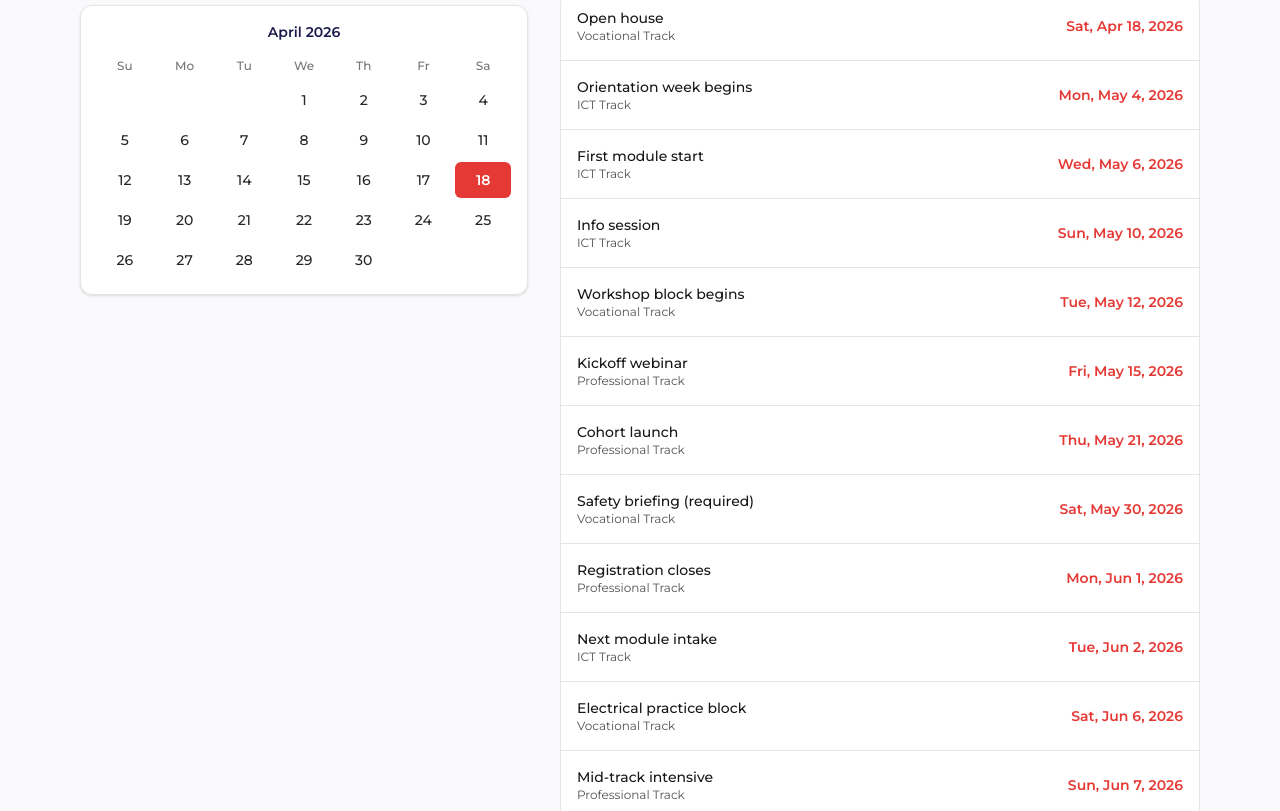
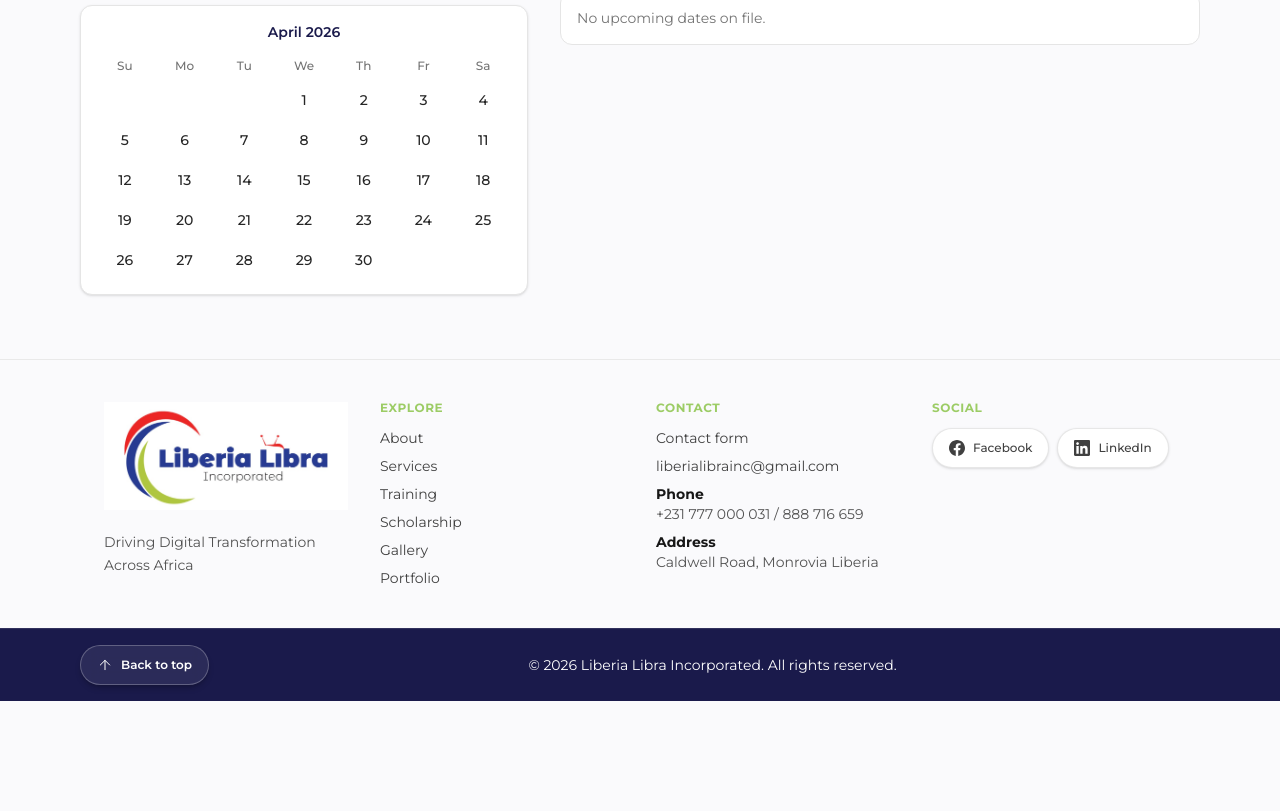
Before and after one commit to DanielAbaka/liberia-libra-web, a React (Vite) app: page /training in a window 1280 px wide. Shown: the part 1287-2098 px from the top of the page. After the commit the page ends 1988 px from the top, so only its background shows below. Built offline with nearby package versions, Linux system fonts and the light colour scheme.

Commit message:
adding training cost

```diff
--- a/src/components/SupportChatWidget.jsx
+++ b/src/components/SupportChatWidget.jsx
@@ -17,7 +17,7 @@ const FAQ = [
     id: "training",
     prompt: "Training programs?",
     reply:
-      "We offer ICT, Vocational, and Professional tracks with curriculum and key dates on the Training page.",
+      "We offer ICT, Vocational, and Professional tracks—see curriculum, cost, duration, and schedule on the Training page.",
     link: { to: "/training", label: "Open training" },
   },
   {
--- a/src/data/trainingPrograms.js
+++ b/src/data/trainingPrograms.js
@@ -9,9 +9,10 @@
  * @property {string} summary
  * @property {TrainingCoverImage} coverImage
  * @property {string[]} curriculum
- * @property {string} schedule
+ * @property {string} [schedule] Session-timing copy; shown under Duration and Schedule (and PDF) when no durationBlock.
  * @property {string} cost
  * @property {TrainingKeyDate[]} keyDates
+ * @property {{ headline: string, summary: string }} [durationBlock] When set, Duration and Schedule tab shows headline + summary instead of dated milestones.
  */
 
 /** @type {string[]} */
@@ -68,15 +69,18 @@ export const TRAINING_PROGRAMS = [
       "UI/UX Design & Product Design",
       "IT Project Management & Digital Transformation",
     ],
-    schedule:
-      "Runs as sequenced modules with evening lab blocks and project time; exact session pattern is confirmed at intake. Typical pace is several weeks per module with breaks between cohorts.",
-    cost: "Track fee quoted per intake; group, NGO, and installment options available—contact for the current schedule and pricing.",
-    keyDates: [
-      { label: "Info session", date: "2026-05-10" },
-      { label: "Orientation week begins", date: "2026-05-04" },
-      { label: "First module start", date: "2026-05-06" },
-      { label: "Next module intake", date: "2026-06-02" },
-    ],
+    cost: `Materials fees and any toolkit deposits are confirmed at enrollment; scholarships and sponsor placements may apply.
+
+Registrations: US$15.00
+Fees: Beginner = US$60/ Intermediate = US$75/ Advanced = US$90
+Open to beginners and professionals needing foundational or advanced skills.
+First Installment Payment: 50% of course fees to start`,
+    keyDates: [],
+    durationBlock: {
+      headline: "12 Weeks/24 Training Sessions",
+      summary:
+        "Intensive workshop blocks on Monday, Wednesday, and Friday / Tuesday and Thursday with afternoon sessions; Calendar aligns with tool and materials readiness—details at enrollment.",
+    },
   },
   {
     id: "vocational-track",
@@ -99,16 +103,18 @@ export const TRAINING_PROGRAMS = [
       "Shoe Making & Leather Works",
       "Soap Making & TieDie Making",
     ],
-    schedule:
-      "Intensive workshop blocks on fixed weekdays with morning sessions; electrical units include mandatory safety briefings before tool use. Calendar aligns with tool and materials readiness—details at enrollment.",
-    cost: "Materials fees and any toolkit deposits are confirmed at enrollment; scholarships and sponsor placements may apply.",
-    keyDates: [
-      { label: "Open house", date: "2026-04-18" },
-      { label: "Workshop block begins", date: "2026-05-12" },
-      { label: "Mid-track showcase", date: "2026-06-20" },
-      { label: "Safety briefing (required)", date: "2026-05-30" },
-      { label: "Electrical practice block", date: "2026-06-06" },
-    ],
+    cost: `Materials fees and any toolkit deposits are confirmed at enrollment; scholarships and sponsor placements may apply.
+
+Registrations: US$15.00
+Fees: US$100.00
+Open to beginners and professionals developing core foundational skills.
+First Installment Payment: 50% of course fees to start`,
+    keyDates: [],
+    durationBlock: {
+      headline: "24 Weeks/52 Training Sessions",
+      summary:
+        "Intensive workshop blocks on Monday, Wednesday, and Friday with afternoon sessions; mandatory safety briefings before tool use. Calendar aligns with tool and materials readiness—details at enrollment.",
+    },
   },
   {
     id: "professional-track",
@@ -133,17 +139,18 @@ export const TRAINING_PROGRAMS = [
       "Public Speaking & Presentation Skills",
       "Workplace Ethics & Professional Conduct",
     ],
-    schedule:
-      "Blended Saturdays and weekday evenings with discussion, cases, and short assignments between sessions. Hybrid options where noted in the intake letter.",
-    cost: "Per participant with team caps; in-house delivery for organizations optional. Alumni and partner pricing on request.",
-    keyDates: [
-      { label: "Kickoff webinar", date: "2026-05-15" },
-      { label: "Cohort launch", date: "2026-05-21" },
-      { label: "Registration closes", date: "2026-06-01" },
-      { label: "Mid-track intensive", date: "2026-06-07" },
-      { label: "Project presentations", date: "2026-06-25" },
-      { label: "Track completion", date: "2026-06-28" },
-    ],
+    cost: `Materials fees and any toolkit deposits are confirmed at enrollment; scholarships and sponsor placements may apply.
+
+Registrations: US$15.00
+Fees: US$100.00
+Open to beginners and professionals seeking professional skill development.
+First Installment Payment: 50% of course fees to start`,
+    keyDates: [],
+    durationBlock: {
+      headline: "12 Weeks/24 Training Sessions",
+      summary:
+        "Intensive workshop blocks on Tuesday and Thursday with afternoon sessions; Calendar aligns with tool and materials readiness—details at enrollment.",
+    },
   },
 ];
 
--- /dev/null
+++ b/src/lib/trainingCostBold.js
@@ -0,0 +1,47 @@
+/** Substrings to emphasize in training cost copy (modal + PDF). */
+const BOLD_COST_RE =
+  /(US\$15\.00|US\$100\.00|US\$60|US\$75|US\$90|50%)/g;
+
+/** Weekday blocks to emphasize in schedule / duration copy (modal + PDF). */
+const SCHEDULE_DAYS_RE =
+  /(Monday, Wednesday, and Friday|Tuesday and Thursday)/g;
+
+/**
+ * @param {string} str
+ * @param {RegExp} pattern
+ * @returns {{ bold: boolean, text: string }[]}
+ */
+function splitBoldSegments(str, pattern) {
+  const out = [];
+  let last = 0;
+  let m;
+  const re = new RegExp(pattern.source, "g");
+  while ((m = re.exec(str)) !== null) {
+    if (m.index > last) {
+      out.push({ bold: false, text: str.slice(last, m.index) });
+    }
+    out.push({ bold: true, text: m[0] });
+    last = m.index + m[0].length;
+  }
+  if (last < str.length) {
+    out.push({ bold: false, text: str.slice(last) });
+  }
+  if (out.length === 0) {
+    out.push({ bold: false, text: str });
+  }
+  return out;
+}
+
+/**
+ * @returns {{ bold: boolean, text: string }[]}
+ */
+export function splitCostForBoldSegments(str) {
+  return splitBoldSegments(str, BOLD_COST_RE);
+}
+
+/**
+ * @returns {{ bold: boolean, text: string }[]}
+ */
+export function splitScheduleForBoldSegments(str) {
+  return splitBoldSegments(str, SCHEDULE_DAYS_RE);
+}
--- a/src/pages/TrainingPage.jsx
+++ b/src/pages/TrainingPage.jsx
@@ -1,5 +1,9 @@
 import { useEffect, useId, useMemo, useState } from "react";
 import { createPortal } from "react-dom";
+import {
+  splitCostForBoldSegments,
+  splitScheduleForBoldSegments,
+} from "../lib/trainingCostBold.js";
 import {
   ICT_TRACK_COURSES_BY_LEVEL,
   ICT_TRAINING_LEVEL_OPTIONS,
@@ -23,9 +27,8 @@ const initialForm = {
 
 const DETAIL_TABS = [
   { id: "curriculum", label: "Curriculum" },
-  { id: "schedule", label: "Schedule" },
   { id: "cost", label: "Cost" },
-  { id: "dates", label: "Key dates" },
+  { id: "dates", label: "Duration and Schedule" },
 ];
 
 function formatLongDate(iso) {
@@ -232,7 +235,7 @@ export function TrainingPage() {
         />
         <p className="mt-5 max-w-2xl text-sm leading-relaxed text-neutral-600 sm:text-base">
           Each card is a full training track. Filter or search, open a track for
-          curriculum, schedule, and cost, review key dates on the calendar, and
+          curriculum, cost, and duration and session timing, review the calendar, and
           download the brochure.
         </p>
 
@@ -496,11 +499,61 @@ export function TrainingPage() {
                 ))}
               </ul>
             ) : null}
-            {detailTab === "schedule" ? (
-              <p className="leading-relaxed">{detailsProgram.schedule}</p>
+            {detailTab === "cost" ? (
+              <div className="leading-relaxed">
+                {detailsProgram.cost.split("\n").map((line, i) =>
+                  line === "" ? (
+                    <br key={`e-${i}`} />
+                  ) : (
+                    <p key={i} className="mb-1 last:mb-0">
+                      {splitCostForBoldSegments(line).map((seg, j) =>
+                        seg.bold ? (
+                          <strong key={j} className="font-semibold text-neutral-900">
+                            {seg.text}
+                          </strong>
+                        ) : (
+                          <span key={j}>{seg.text}</span>
+                        )
+                      )}
+                    </p>
+                  )
+                )}
+              </div>
             ) : null}
-            {detailTab === "cost" ? <p className="leading-relaxed">{detailsProgram.cost}</p> : null}
             {detailTab === "dates" ? (
+              detailsProgram.durationBlock ? (
+                <div className="space-y-4">
+                  <p className="text-base font-semibold text-neutral-900 sm:text-lg">
+                    {detailsProgram.durationBlock.headline}
+                  </p>
+                  <p className="leading-relaxed text-neutral-700">
+                    {splitScheduleForBoldSegments(detailsProgram.durationBlock.summary).map(
+                      (seg, j) =>
+                        seg.bold ? (
+                          <strong key={j} className="font-semibold text-neutral-900">
+                            {seg.text}
+                          </strong>
+                        ) : (
+                          <span key={j}>{seg.text}</span>
+                        )
+                    )}
+                  </p>
+                </div>
+              ) : (
+                <div className="space-y-4">
+                  {detailsProgram.schedule ? (
+                    <p className="leading-relaxed text-neutral-700">
+                      {splitScheduleForBoldSegments(detailsProgram.schedule).map((seg, j) =>
+                        seg.bold ? (
+                          <strong key={j} className="font-semibold text-neutral-900">
+                            {seg.text}
+                          </strong>
+                        ) : (
+                          <span key={j}>{seg.text}</span>
+                        )
+                      )}
+                    </p>
+                  ) : null}
                   <ul className="space-y-3">
                     {detailsProgram.keyDates.map((kd) => (
                       <li
@@ -514,6 +567,8 @@ export function TrainingPage() {
                       </li>
                     ))}
                   </ul>
+                </div>
+              )
             ) : null}
           </div>
 
```
Also changed, not shown: src/lib/generateLiberiaLibraBrochurePdf.js. Lines whose indentation alone changed are shown as unchanged.
